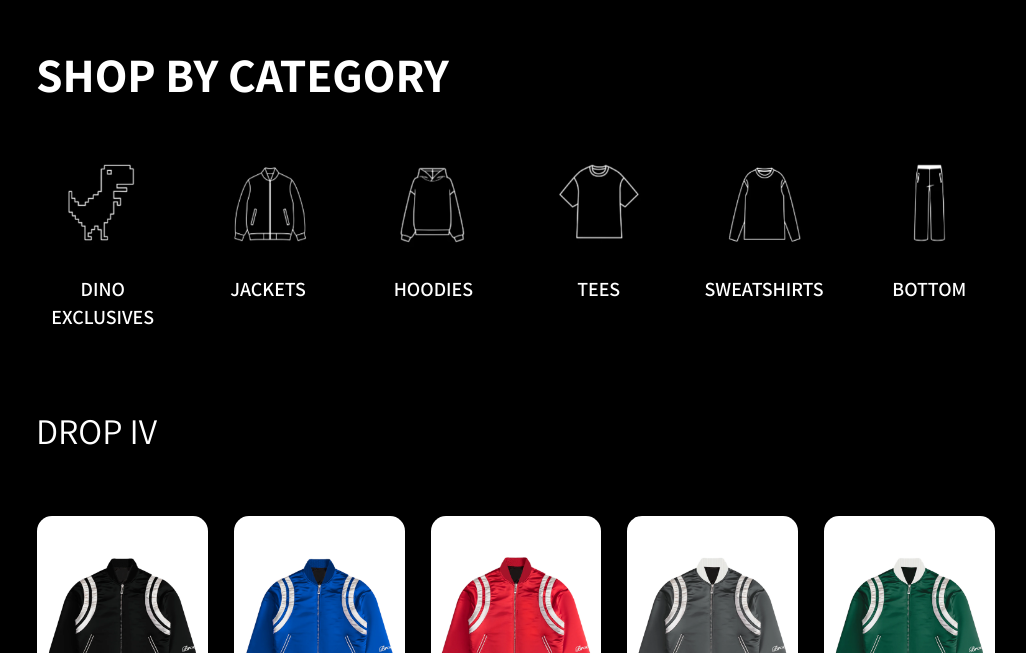
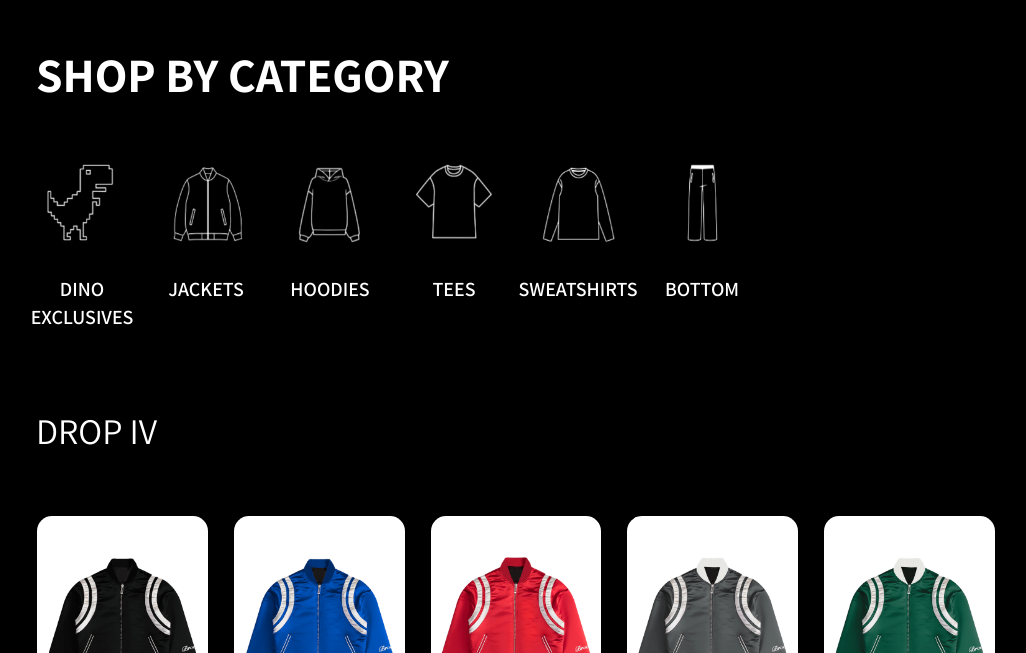
Before and after one commit to AbishekJungThakuri/Ecommerce, a React (Vite) app: page /shop in a window 1280 px wide. Shown: the part 147-800 px from the top of the page, without its empty margins (124-1150 px from the left). Built offline with nearby package versions, Linux system fonts and the light colour scheme.

Commit message:
changes css

```diff
--- a/src/components/shopComponent/Category.jsx
+++ b/src/components/shopComponent/Category.jsx
@@ -1,37 +1,48 @@
 import React from 'react'
-import {catergory_list} from '../../assets/Data'
-import { useDispatch, useSelector } from 'react-redux';
-import { setCategory } from '../../Redux/CategorySlice';
+import { catergory_list } from '../../assets/Data'
+import { useDispatch, useSelector } from 'react-redux'
+import { setCategory } from '../../Redux/CategorySlice'
 
 export const Category = () => {
-
-  const dispatch = useDispatch();
+  const dispatch = useDispatch()
   const selectedCategory = useSelector(state => state.category.category)
 
   return (
-    <div className='flex flex-wrap justify-center gap-3 sm:gap-6 md:gap-8 mb-12 sm:mb-16 md:mb-20 px-4 sm:px-0'>
-        {
-            catergory_list.map((list,index )=>(
+    <div className="
+      grid
+      grid-cols-3
+      md:grid-cols-6
+      lg:grid-cols-8
+      gap-3 md:gap-8
+      mb-12 sm:mb-16 md:mb-20
+      px-4 sm:px-0
+      justify-items-center
+    ">
+      {catergory_list.map((list, index) => (
         <div
-                  onClick={()=>dispatch(setCategory(list.category_name))}
           key={index}
-                  className='flex flex-col items-center gap-3 sm:gap-4 md:gap-6 flex-1 min-w-[80px] sm:min-w-[100px] md:min-w-auto'
+          onClick={() => dispatch(setCategory(list.category_name))}
+          className="flex flex-col items-center gap-3 sm:gap-4 md:gap-6 cursor-pointer"
         >
           <img
-                    className={`cursor-pointer w-12 h-12 sm:w-16 sm:h-16 md:w-20 md:h-20 lg:w-24 lg:h-24 transform hover:-translate-y-1 sm:hover:-translate-y-2 transition duration-300 ease-in-out ${
+            src={list.categogy_img}
+            alt={list.category_name}
+            className={`
+              w-12 h-12 sm:w-16 sm:h-16 md:w-20 md:h-20 lg:w-24 lg:h-24
+              transform hover:-translate-y-1 sm:hover:-translate-y-2
+              transition duration-300 ease-in-out
+              ${
                 selectedCategory === list.category_name
                   ? 'border border-white p-1 sm:p-2 rounded-md'
                   : ''
-                    }`}
-                    src={list.categogy_img}
-                    alt={list.category_name}
+              }
+            `}
           />
-                  <p className='text-white text-xs sm:text-sm md:text-base lg:text-xl font-semibold text-center'>
+          <p className="text-white text-xs sm:text-sm md:text-base lg:text-xl font-semibold text-center">
             {list.category_name.toUpperCase()}
           </p>
         </div>
-            ))
-        }
+      ))}
     </div>
   )
 }
```
Lines whose indentation alone changed are shown as unchanged.
